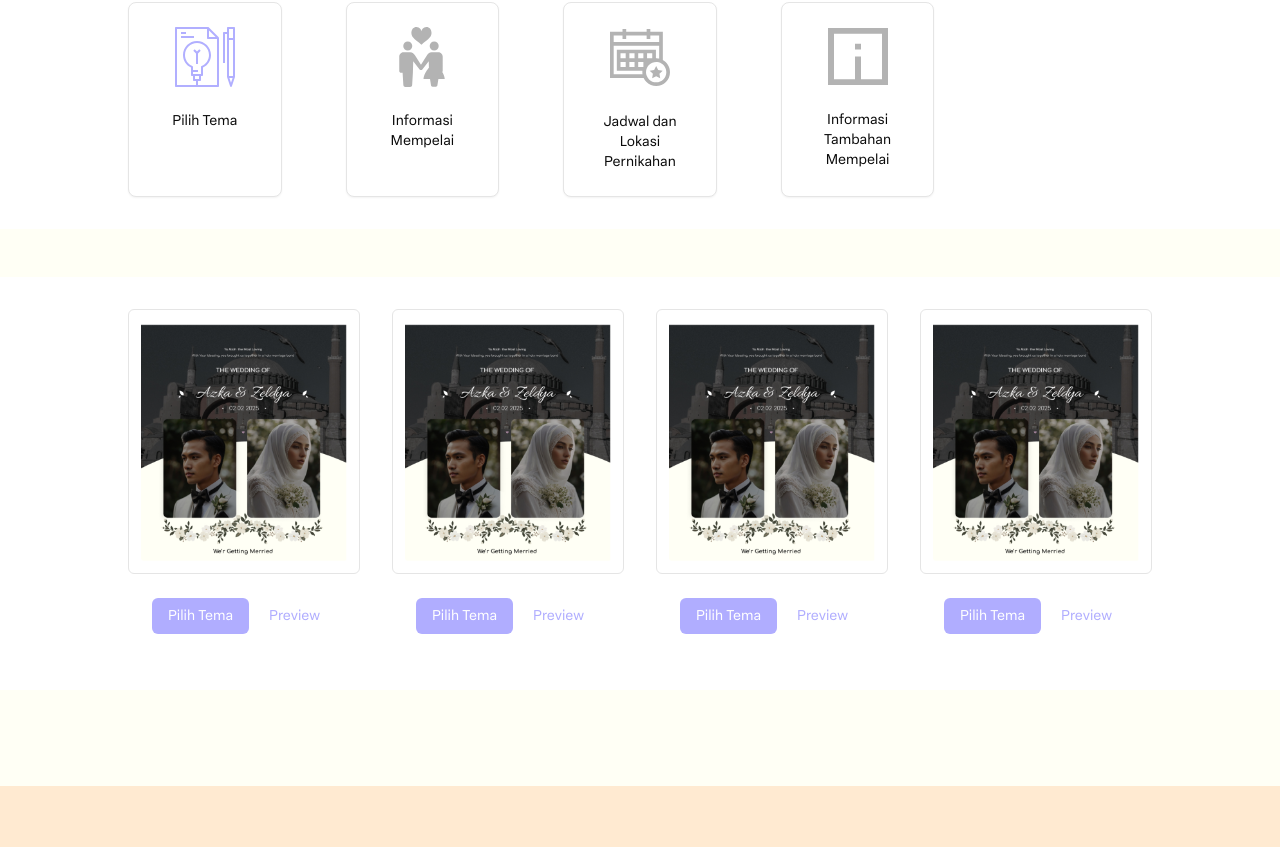
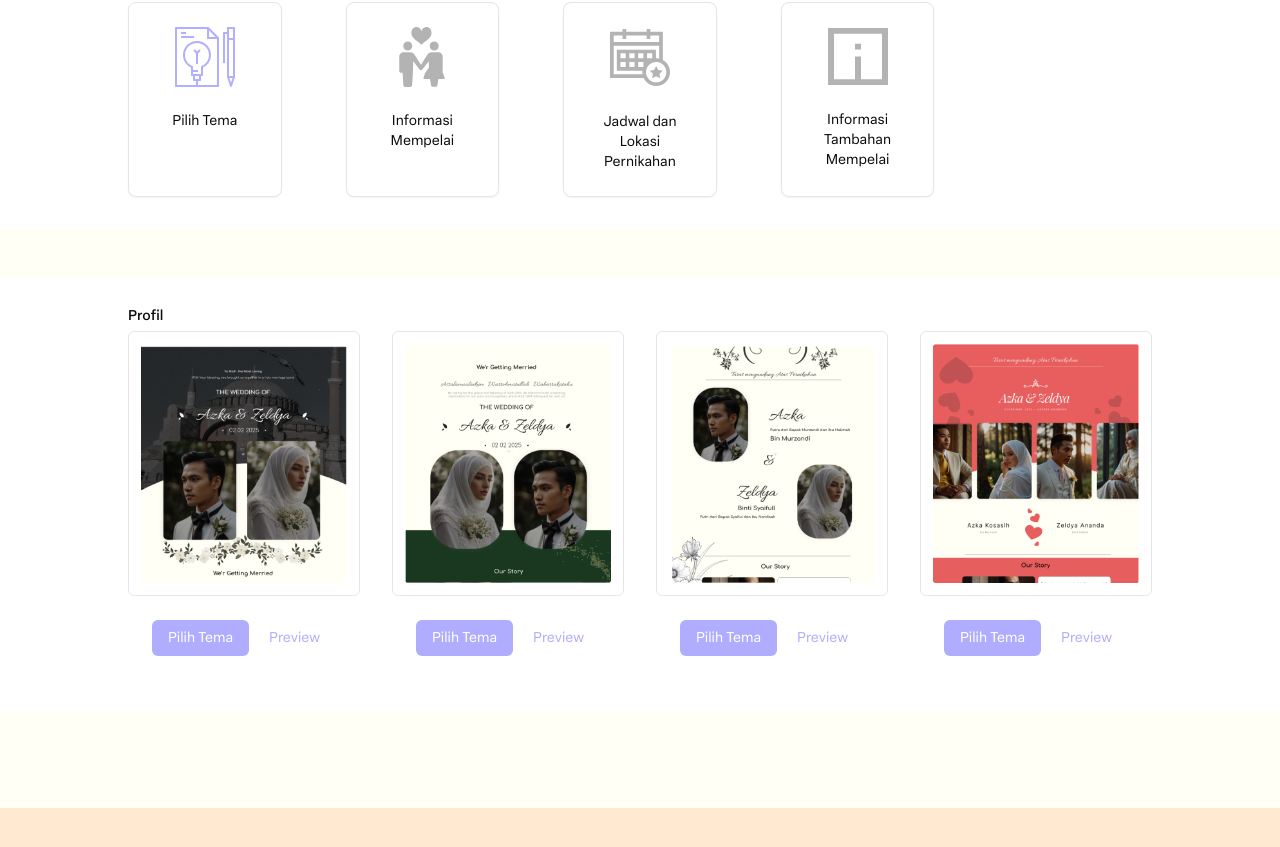
Before and after one commit to indraoverflow/frontend-wis-mulai-hidup, a Next.js app: page /my-invitation/create in a window 1280 px wide. Shown: the part 407-1254 px from the top of the page. Built offline with nearby package versions, Linux system fonts and the light colour scheme; no server answers; a web font is replaced by a local one.

Commit message:
Add integation create form with backend

```diff
--- a/src/components/user/CreateForm/CreateInvitationFormPage.tsx
+++ b/src/components/user/CreateForm/CreateInvitationFormPage.tsx
@@ -3,6 +3,7 @@
 import SelectTheme from "@/components/user/CreateForm/SelectTheme";
 import MenuInvitation from "@/components/user/MenuInvitation/MenuIvitation";
 import {
+  createInvitationRequestScheme,
   CreateInvitationType,
   formBrideScheme,
 } from "@/types/invitation-types";
@@ -12,8 +13,13 @@ import { FormProvider, SubmitHandler, useForm } from "react-hook-form";
 import BrideInformationPage from "./BrideInformationPage";
 import ScheduleAndLocation from "./SceduleAndLocation";
 import AdditonalInformationForm from "./AdditionalInformationForm";
+import { useAddInvitationMutation } from "@/store/features/invitation/wedding-reception-slice";
+import { useSession } from "next-auth/react";
 
 export default function CreateInvitationFormPage() {
+  const [addInvitation, addInvitationResult] = useAddInvitationMutation();
+  const session = useSession();
+
   const [formIndex, setFormIndex] = React.useState(0);
   const form = useForm({
     resolver: zodResolver(formBrideScheme),
@@ -23,6 +29,36 @@ export default function CreateInvitationFormPage() {
   const onSubmit: SubmitHandler<CreateInvitationType> = async (values) => {
     try {
       console.log(values);
+      var date = `${values.startDate?.getFullYear()}-${values.startDate?.getMonth()}-${values.startDate?.getDay()}`;
+      console.log(date);
+
+      let data = createInvitationRequestScheme.parse({
+        title_reception: "Reception Dari web bari",
+        name_man: values.mrName,
+        title_man: "Mr.",
+        parent_man: "Budiman",
+        description_man: values.mrProfile,
+        name_woman: values.mrsName,
+        title_woman: "Mrs.",
+        parent_woman: "Lala",
+        description_woman: values.mrsProfile,
+        start_date: date,
+        end_date: date,
+        location: values.location,
+        address: values.address,
+        user_id: Number(session.data?.user.id),
+        theme_id: values.themeId,
+        wedding_ceremony: {
+          title_ceremony: "Akad Nikah",
+          start_date: date,
+          end_date: date,
+          location: values.location,
+          address: values.address,
+        },
+      });
+
+      let res = await addInvitation(data);
+      console.log(res);
     } catch (error) {
       console.log(error);
     }
--- a/src/components/user/CreateForm/SelectTheme.tsx
+++ b/src/components/user/CreateForm/SelectTheme.tsx
@@ -1,7 +1,16 @@
-import { Button } from "@/components/ui/button";
+import { Button, buttonVariants } from "@/components/ui/button";
 import { Card, CardContent, CardFooter } from "@/components/ui/card";
+import {
+  FormControl,
+  FormField,
+  FormItem,
+  FormLabel,
+  FormMessage,
+} from "@/components/ui/form";
+import { cn } from "@/lib/utils";
 import { CreateInvitationType } from "@/types/invitation-types";
 import Image from "next/image";
+import Link from "next/link";
 import { UseFormReturn } from "react-hook-form";
 
 export default function SelectTheme({
@@ -12,26 +21,59 @@ export default function SelectTheme({
   return (
     <div className="bg-white flex flex-col items-center px-4 py-8">
       <div className="container mx-auto max-w-5xl">
+        <FormField
+          control={form.control}
+          name="themeId"
+          render={({ field }) => (
+            <FormItem>
+              <FormLabel className="hidden md:block">Profil</FormLabel>
+              <FormControl>
                 <div className="grid grid-cols-1 md:grid-cols-2 lg:grid-cols-4 gap-4 md:gap-8">
-          {[0, 1, 2, 3].map((i) => (
-            <Card className="border-0 shadow-none" key={i}>
+                  {[1, 2, 3, 4].map((i) => (
+                    <Card
+                      className={cn(
+                        "border-0 shadow-none",
+                        field.value === i
+                          ? "shadow-md border border-primary"
+                          : ""
+                      )}
+                      key={i}
+                    >
                       <CardContent className="p-3 border rounded-md">
                         <Image
-                  src="/template-placeholder.png"
-                  alt="template"
+                          src={`/images/template/template-${i}.png`}
+                          alt={`template ${i}`}
                           width={262}
                           height={370}
                         />
                       </CardContent>
                       <CardFooter className="flex justify-center items-center gap-1 py-6">
-                <Button size="sm">Pilih Tema</Button>
-                <Button size="sm" variant="ghost" className="text-primary">
+                        <Button
+                          size="sm"
+                          onClick={() => {
+                            field.onChange(i);
+                          }}
+                        >
+                          Pilih Tema
+                        </Button>
+                        <Link
+                          className={cn(
+                            "text-primary",
+                            buttonVariants({ variant: "ghost", size: "sm" })
+                          )}
+                          href={`/theme/${i > 4 ? 1 : i}`}
+                        >
                           Preview
-                </Button>
+                        </Link>
                       </CardFooter>
                     </Card>
                   ))}
                 </div>
+              </FormControl>
+              <FormMessage />
+            </FormItem>
+          )}
+        />
       </div>
     </div>
   );
--- a/src/types/invitation-types.ts
+++ b/src/types/invitation-types.ts
@@ -1,6 +1,7 @@
 import { z } from "zod";
 
 export const formBrideScheme = z.object({
+  themeId: z.number().default(0),
   mr: z.string().default(""),
   mrName: z.string().default(""),
   mrTitle: z.string().default(""),
```
Also changed, not shown: src/app/dummy/_page.tsx (renamed from src/app/dummy/page.tsx). Lines whose indentation alone changed are shown as unchanged.
